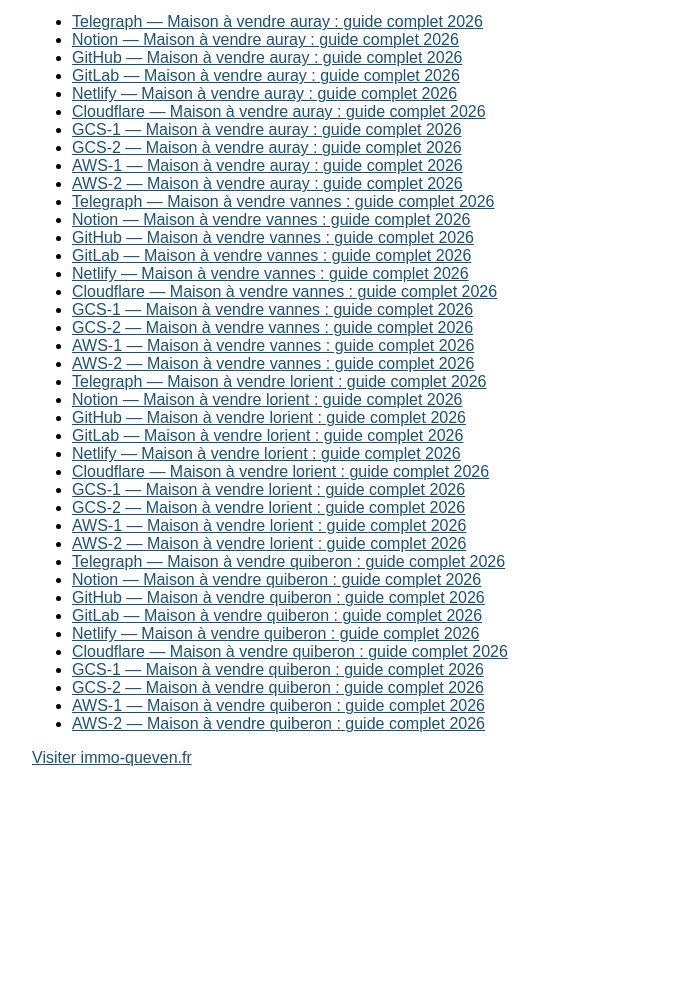
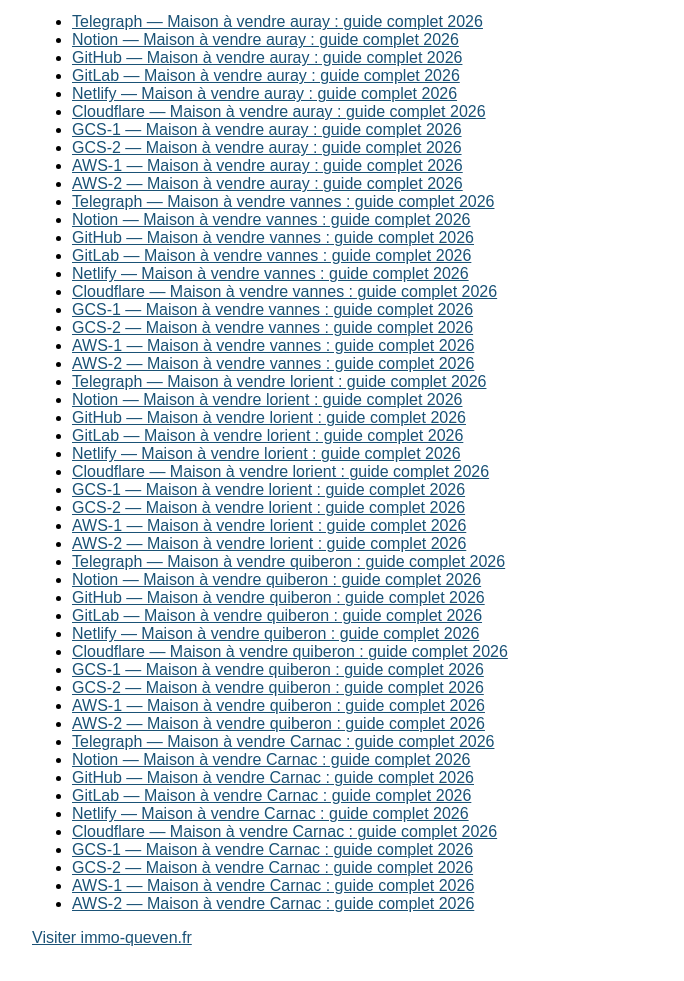
Before and after one commit to Duduledaron/immo-queven-fr-stacking-hub, a plain HTML site: page index.html in a window 1280 px wide. Shown: the part 119-1100 px from the top of the page, without its empty margins (158-842 px from the left). Before the commit the page ends 926 px from the top, so only its background shows below. Drawn offline with Linux system fonts and the light colour scheme.

Commit message:
update hub

```diff
--- a/index.html
+++ b/index.html
@@ -45,6 +45,16 @@
 <li><a href="https://storage.googleapis.com/stack-maison-vendre-quiberon-gcs-2/index.html">GCS-2 — Maison à vendre quiberon : guide complet 2026</a></li>
 <li><a href="http://stack-maison-vendre-quiberon-aws-1.s3-website.eu-west-3.amazonaws.com/">AWS-1 — Maison à vendre quiberon : guide complet 2026</a></li>
 <li><a href="http://stack-maison-vendre-quiberon-aws-2.s3-website.eu-west-3.amazonaws.com/">AWS-2 — Maison à vendre quiberon : guide complet 2026</a></li>
+<li><a href="https://telegra.ph/Maison-à-vendre-Carnac--guide-complet-2026-04-11">Telegraph — Maison à vendre Carnac : guide complet 2026</a></li>
+<li><a href="https://www.notion.so/Maison-vendre-Carnac-guide-complet-2026-33fff01f62158167b1d2e714ee9d25ca">Notion — Maison à vendre Carnac : guide complet 2026</a></li>
+<li><a href="https://duduledaron.github.io/stack-maison-vendre-carnac/">GitHub — Maison à vendre Carnac : guide complet 2026</a></li>
+<li><a href="https://duduledaron.gitlab.io/stack-maison-vendre-carnac/">GitLab — Maison à vendre Carnac : guide complet 2026</a></li>
+<li><a href="https://stack-maison-vendre-carnac.netlify.app/">Netlify — Maison à vendre Carnac : guide complet 2026</a></li>
+<li><a href="https://stack-maison-vendre-carnac.pages.dev/">Cloudflare — Maison à vendre Carnac : guide complet 2026</a></li>
+<li><a href="https://storage.googleapis.com/stack-maison-vendre-carnac-gcs-1/index.html">GCS-1 — Maison à vendre Carnac : guide complet 2026</a></li>
+<li><a href="https://storage.googleapis.com/stack-maison-vendre-carnac-gcs-2/index.html">GCS-2 — Maison à vendre Carnac : guide complet 2026</a></li>
+<li><a href="http://stack-maison-vendre-carnac-aws-1.s3-website.eu-west-3.amazonaws.com/">AWS-1 — Maison à vendre Carnac : guide complet 2026</a></li>
+<li><a href="http://stack-maison-vendre-carnac-aws-2.s3-website.eu-west-3.amazonaws.com/">AWS-2 — Maison à vendre Carnac : guide complet 2026</a></li>
 </ul>
 <p><a href="https://immo-queven.fr/">Visiter immo-queven.fr</a></p>
 </body></html>
```
